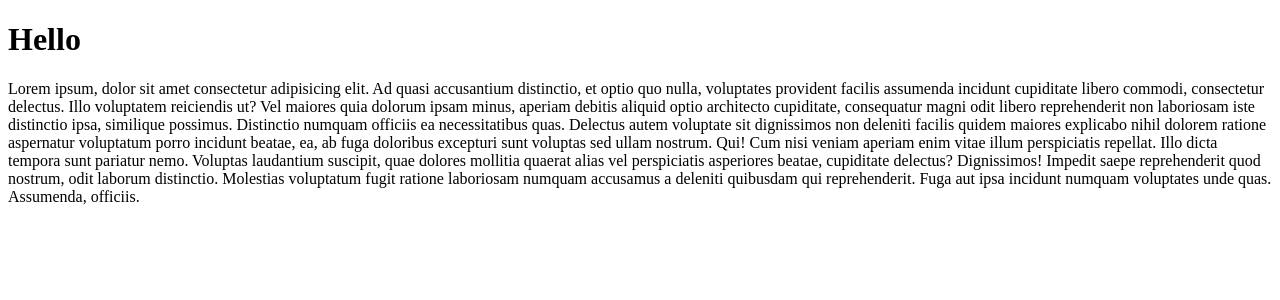
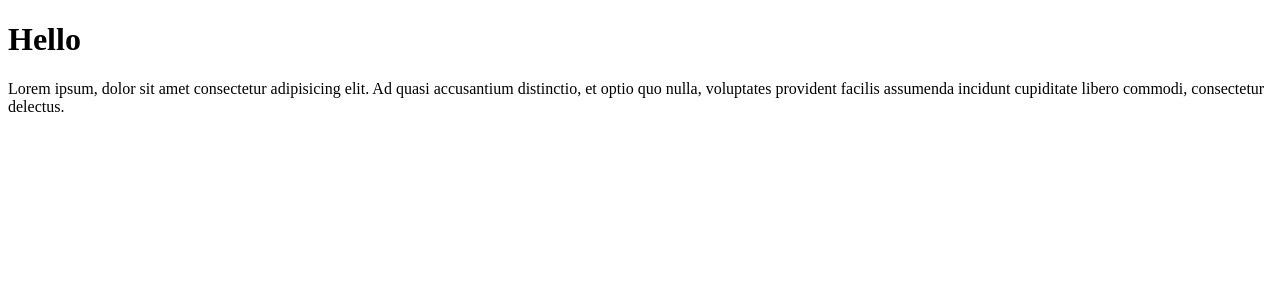
Before and after one commit to Eran2001/react-course, a React (Vite) app: page / in a window 1280 px wide. Shown: the top 300 px of the page. Built offline with nearby package versions, Linux system fonts and the light colour scheme.

Commit message:
increase some para

```diff
--- a/src/App.jsx
+++ b/src/App.jsx
@@ -5,22 +5,7 @@ const FocusInput = () => {
       <p>
         Lorem ipsum, dolor sit amet consectetur adipisicing elit. Ad quasi
         accusantium distinctio, et optio quo nulla, voluptates provident facilis
-        assumenda incidunt cupiditate libero commodi, consectetur delectus. Illo
-        voluptatem reiciendis ut? Vel maiores quia dolorum ipsam minus, aperiam
-        debitis aliquid optio architecto cupiditate, consequatur magni odit
-        libero reprehenderit non laboriosam iste distinctio ipsa, similique
-        possimus. Distinctio numquam officiis ea necessitatibus quas. Delectus
-        autem voluptate sit dignissimos non deleniti facilis quidem maiores
-        explicabo nihil dolorem ratione aspernatur voluptatum porro incidunt
-        beatae, ea, ab fuga doloribus excepturi sunt voluptas sed ullam nostrum.
-        Qui! Cum nisi veniam aperiam enim vitae illum perspiciatis repellat.
-        Illo dicta tempora sunt pariatur nemo. Voluptas laudantium suscipit,
-        quae dolores mollitia quaerat alias vel perspiciatis asperiores beatae,
-        cupiditate delectus? Dignissimos! Impedit saepe reprehenderit quod
-        nostrum, odit laborum distinctio. Molestias voluptatum fugit ratione
-        laboriosam numquam accusamus a deleniti quibusdam qui reprehenderit.
-        Fuga aut ipsa incidunt numquam voluptates unde quas. Assumenda,
-        officiis.
+        assumenda incidunt cupiditate libero commodi, consectetur delectus.
       </p>
     </div>
   );
```
